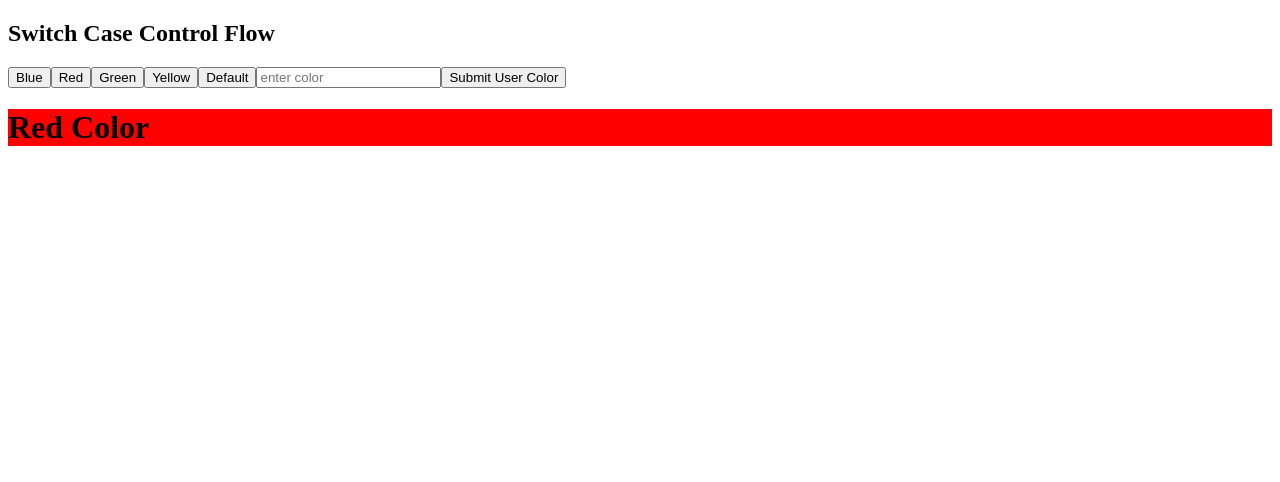
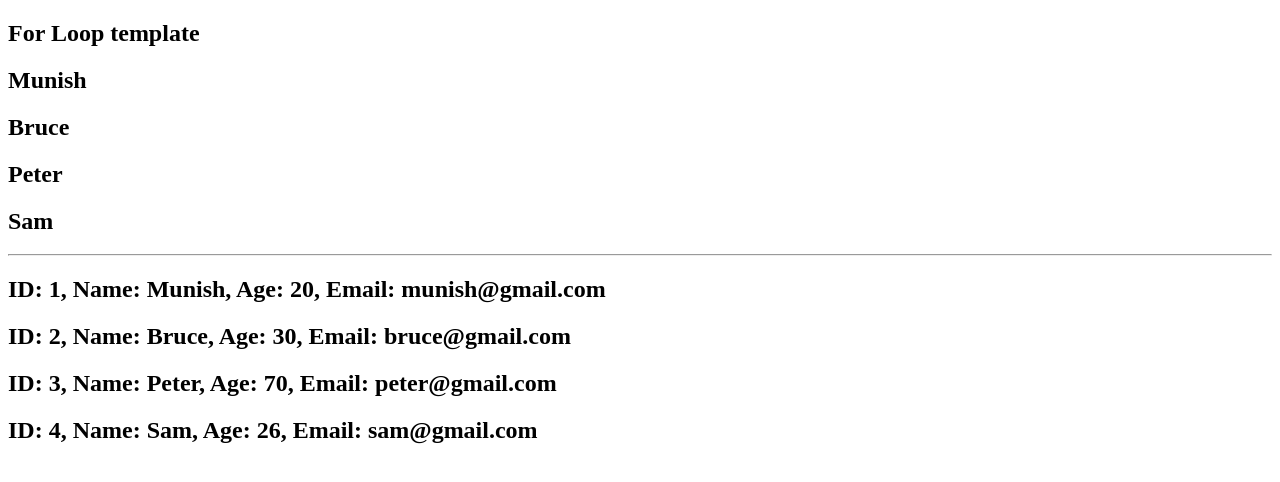
Before and after one commit to javaDev-cloud/angular-19-tut, an Angular app: page / in a window 1280 px wide. Shown: the top 482 px of the page. Built offline with nearby package versions, Linux system fonts and the light colour scheme.

Commit message:
control Forloop

```diff
--- a/src/app/app.component.html
+++ b/src/app/app.component.html
@@ -1,25 +1,16 @@
-<h2>Switch Case Control Flow</h2>
-<button (click)="handleColor('blue')">Blue</button>
-<button (click)="handleColor('red')">Red</button>
-<button (click)="handleColor('green')">Green</button>
-<button (click)="handleColor('yellow')">Yellow</button>
-<button (click)="handleColor('black')">Default</button>
-<input type="text" #userColor placeholder="enter color" />
-<!-- (input)="handleuserColor($event)"
-   />
-   -->
+<h2>For Loop template</h2>
 
-<button (click)="handleuserColorWithTemplateVar(userColor.value)">
-  Submit User Color
-</button>
-@switch(color.toUpperCase()) { @case('RED') {
-<h1 style="background-color: Red">Red Color</h1>
-} @case('GREEN') {
-<h1 style="background-color: green">Green Color</h1>
-} @case('YELLOW'){
-<h1 style="background-color: yellow">Yellow Color</h1>
-} @case('BLUE'){
-<h1 style="background-color: blue">Blue Color</h1>
-} @default {
-<h1 style="background-color: black; color: white">No Match</h1>
-}}
+@for(user of users; track user){
+<h2>{{ user }}</h2>
+}
+
+<hr />
+
+@for(student of students; track student.name; let id=$index) {
+<h2>
+  <span>ID: {{ id + 1 }}</span>
+  <span>, Name: {{ student.name }}</span>
+  <span>, Age: {{ student.age }}</span>
+  <span>, Email: {{ student.emailId }}</span>
+</h2>
+}
--- a/src/app/app.component.ts
+++ b/src/app/app.component.ts
@@ -10,17 +10,12 @@ import { SignupComponent } from './components/signup/signup.component';
   styleUrl: './app.component.css',
 })
 export class AppComponent {
-  color = 'red';
+  users = ['Munish', 'Bruce', 'Peter', 'Sam'];
 
-  handleColor(val: string) {
-    this.color = val;
-  }
-
-  handleuserColor(event: Event) {
-    this.color = (event.target as HTMLInputElement).value;
-  }
-
-  handleuserColorWithTemplateVar(val: string) {
-    this.color = val;
-  }
+  students = [
+    { name: 'Munish', age: 20, emailId: 'munish@gmail.com' },
+    { name: 'Bruce', age: 30, emailId: 'bruce@gmail.com' },
+    { name: 'Peter', age: 70, emailId: 'peter@gmail.com' },
+    { name: 'Sam', age: 26, emailId: 'sam@gmail.com' },
+  ];
 }
```
